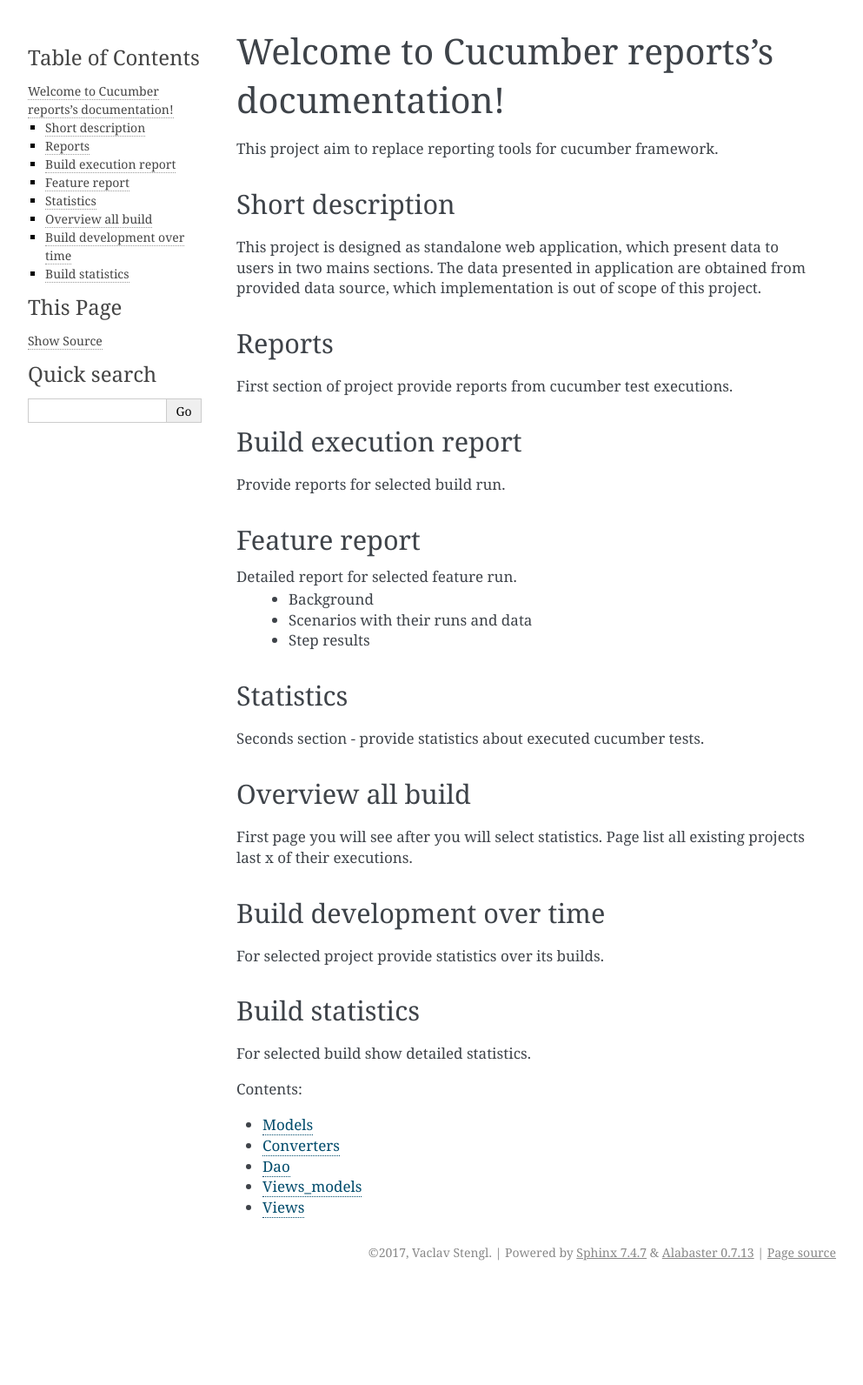
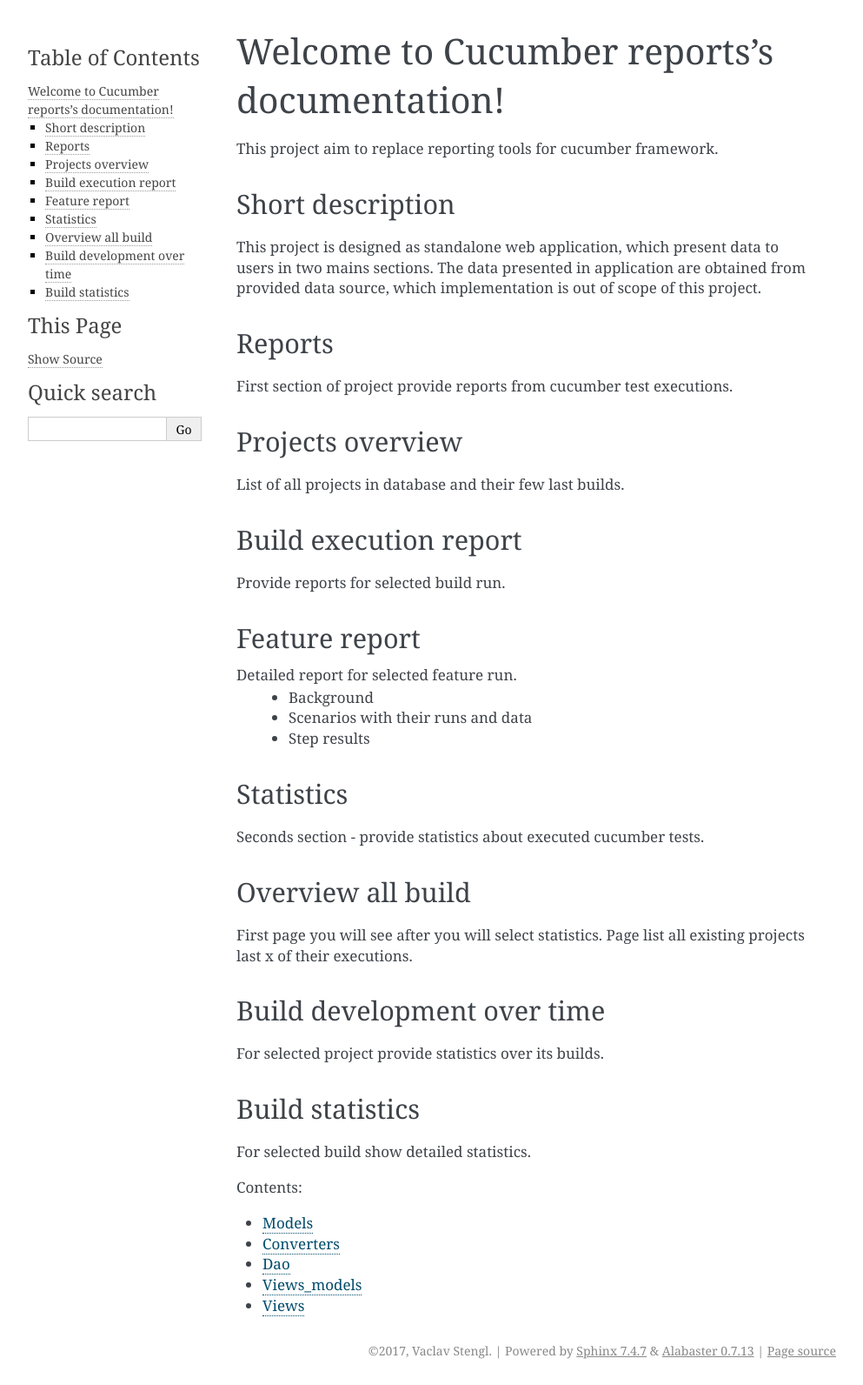
Before and after one commit to stengvac/cucumber-sem, a Sphinx documentation site: the page built from docs/index.rst, in a window 1280 px wide. Shown: the whole page at 87% size, without its empty margins (148-1141 px from the left). Built offline with Sphinx 7.4.7, drawn with Linux system fonts in a browser that asks for light colours; before the commit the page ends 1479 px from its top, so only the background shows below that.

Commit message:
Doc added

```diff
--- a/docs/index.rst
+++ b/docs/index.rst
@@ -17,6 +17,10 @@ Reports
 -------
 First section of project provide reports from cucumber test executions.
 
+Projects overview
+-----------------
+List of all projects in database and their few last builds.
+
 Build execution report
 ----------------------
 Provide reports for selected build run.
@@ -27,6 +31,7 @@ Detailed report for selected feature run.
    - Background
    - Scenarios with their runs and data
    - Step results
+
 
 Statistics
 ----------
```
